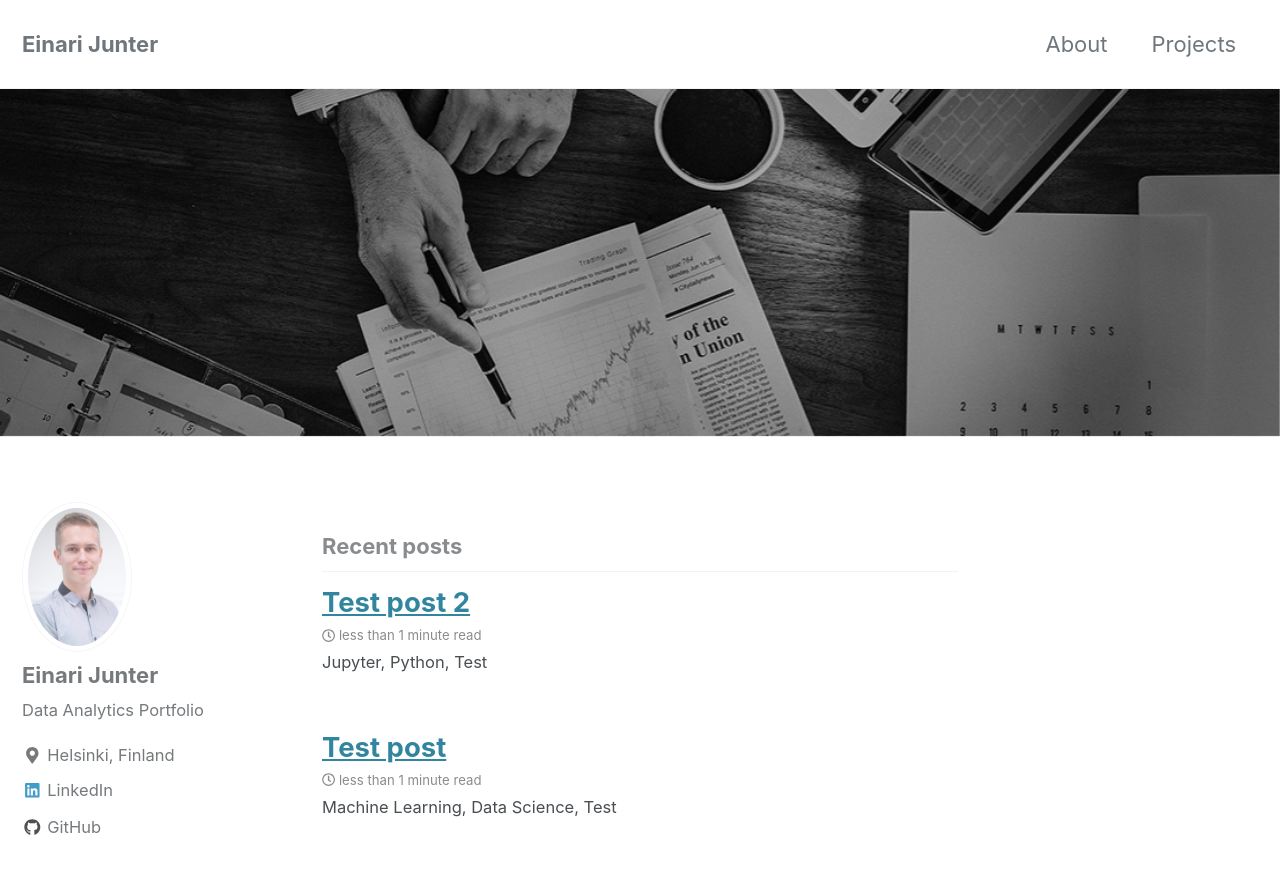
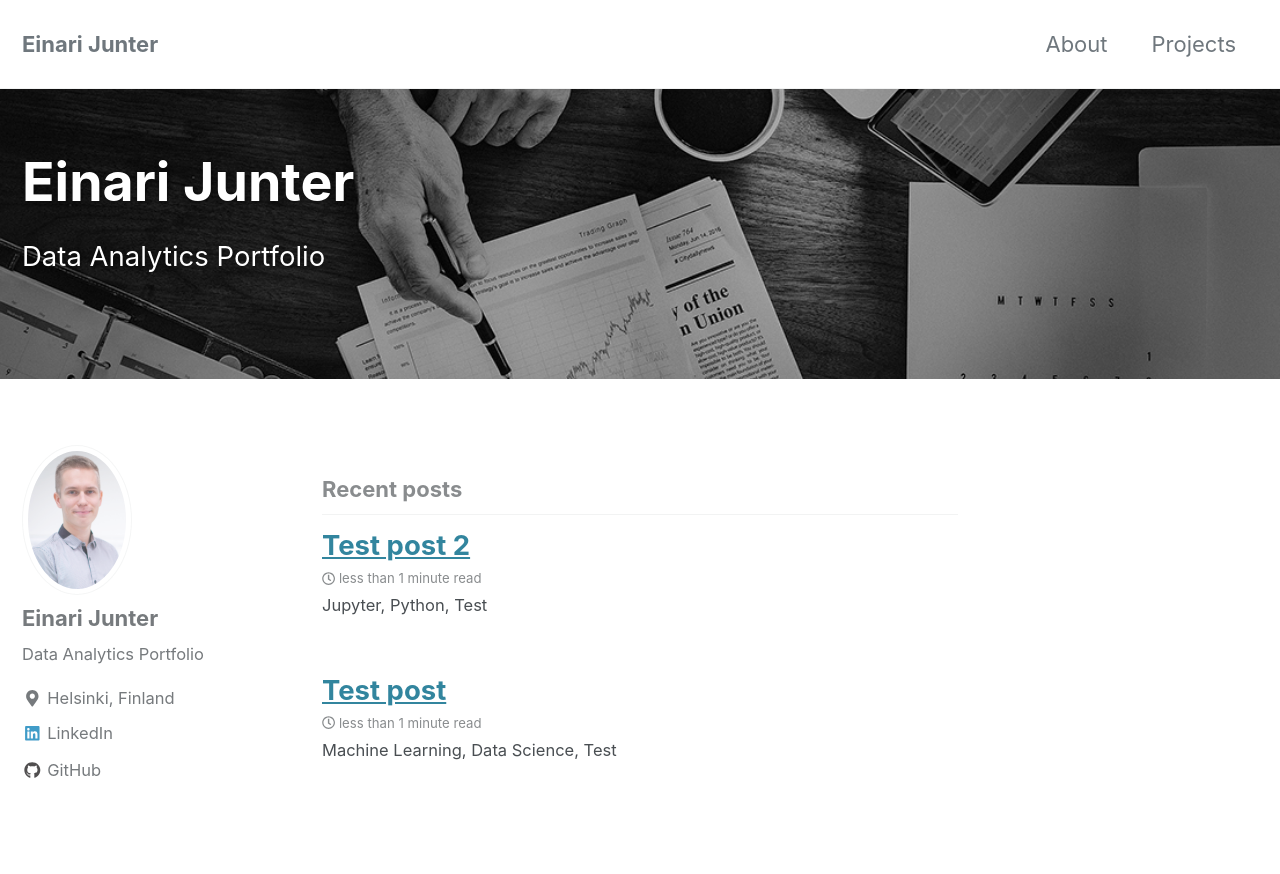
Before and after one commit to einarijunter/einarijunter.github.io, a Jekyll site: the page built from index.html, in a window 1280 px wide and 900 px high. Shown: the top 874 px of the window. Built offline with Jekyll 4.4.1, drawn with Linux system fonts in a browser that asks for light colours; cached includes are drawn as plain includes; nearby versions of some CDN libraries; the list of posts is cut into pages by our own code.

Commit message:
overlay text to header

```diff
--- a/index.html
+++ b/index.html
@@ -1,6 +1,8 @@
 ---
 layout: home
 author_profile: true
+excerpt: "Data Analytics Portfolio"
 header:
-  image: "/images/header1.jpg"
+  overlay_image: "/images/header1.jpg"
+
 ---
```
